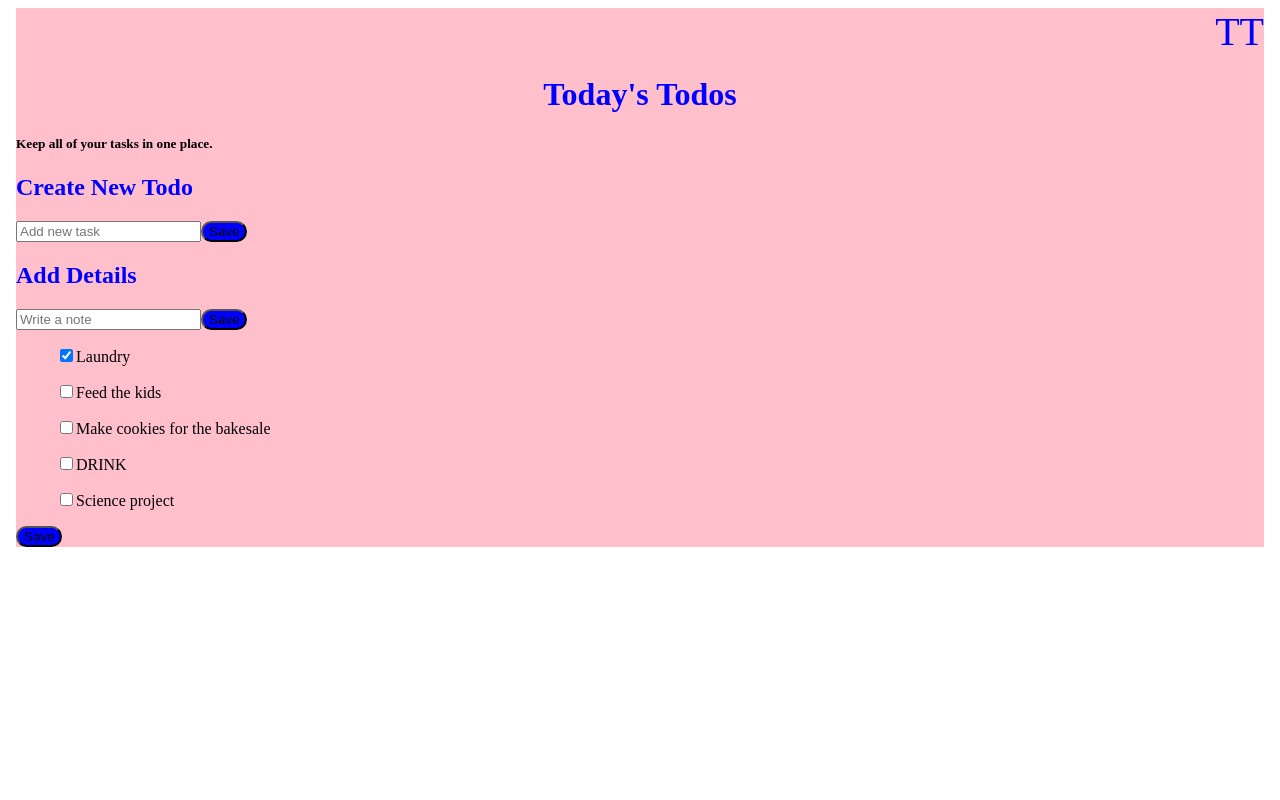
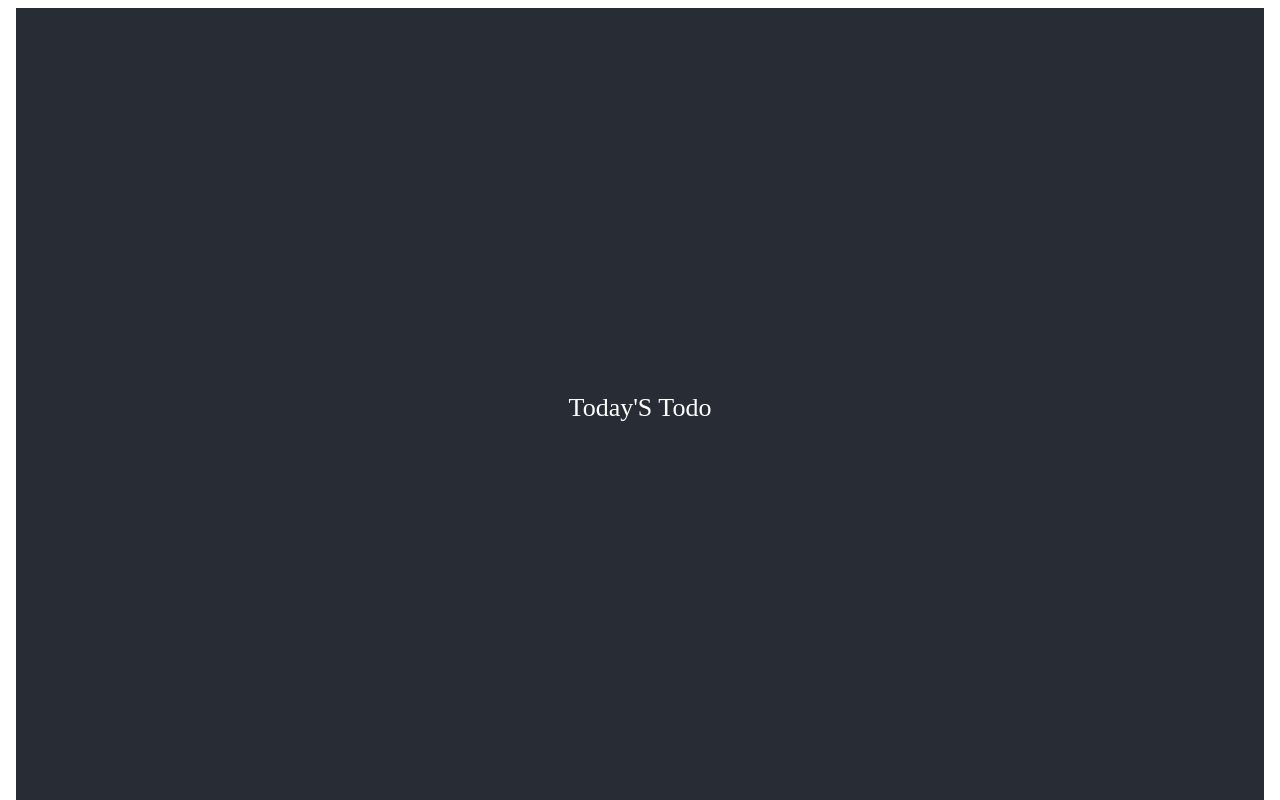
Before and after one commit to Sharonmarie19/my-todo-app, a React (Create React App) app: page / in a window 1280 px wide. Shown: the top 800 px of the page. Built offline with nearby package versions, Linux system fonts and the light colour scheme.

Commit message:
new branch

```diff
--- a/src/App.js
+++ b/src/App.js
@@ -35,8 +35,9 @@ let taskList = [
 ];
 function App() {
   return (
-    <body style={styles.bodyColor}>
-      <header style={styles.logo}>TT</header>
+    <body style={styles.app}>
+      <header style={styles.appHeader}>Today'S Todo</header>
+      <h1 style={styles.appLogo}>TT</h1>
 
       <h1 style={styles.h1}>Today's Todos</h1>
       <h5>Keep all of your tasks in one place.</h5>
@@ -65,18 +66,28 @@ function App() {
   );
 }
 const styles = {
- bodyColor:{
-  backgroundColor: "pink"
+ app:{
+  backgroundColor: "pink",
+  textAlign:"center",
 },
-
+appHeader:{
+  backgroundColor: "#282c34",
+  minHeight: "100vh",
+  display: "flex",
+  flexDirection: "column",
+  alignItems: "center",
+  justifyContent: "center",
+  fontSize: "calc(10px + 2vmin)",
+  color: "white",
+},
 ulDeco:{
   listStyle:"none",
 },
 
-logo: {
-  color:"blue",
-  textAlign:"right",
-  fontSize:"40px",
+appLogo: {
+  height: "40vmin",
+  pointerEvents: "none",
+  animation: "App-logo-spin infinite 20s linear",
 },
 
 h1: {
```
